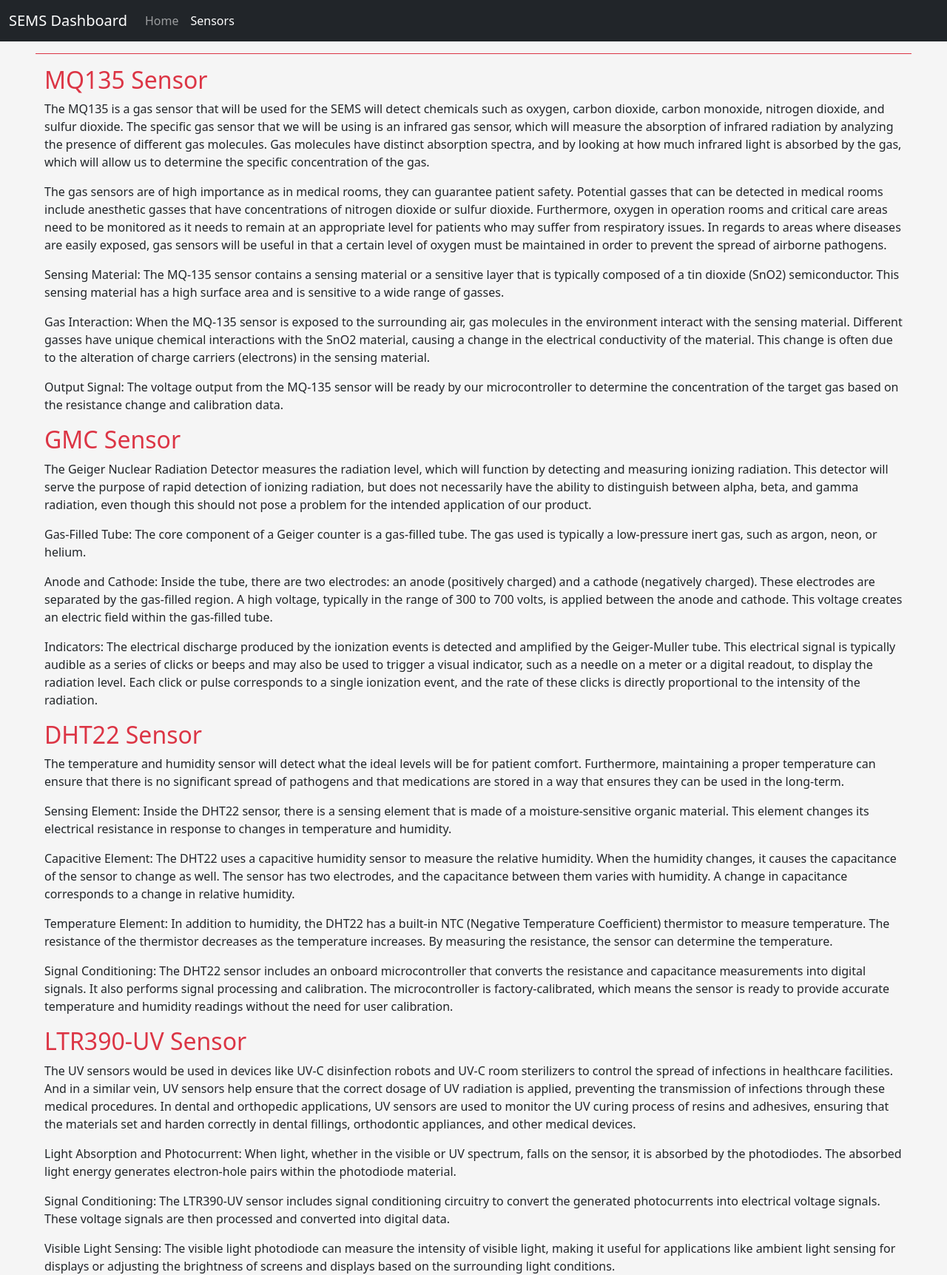
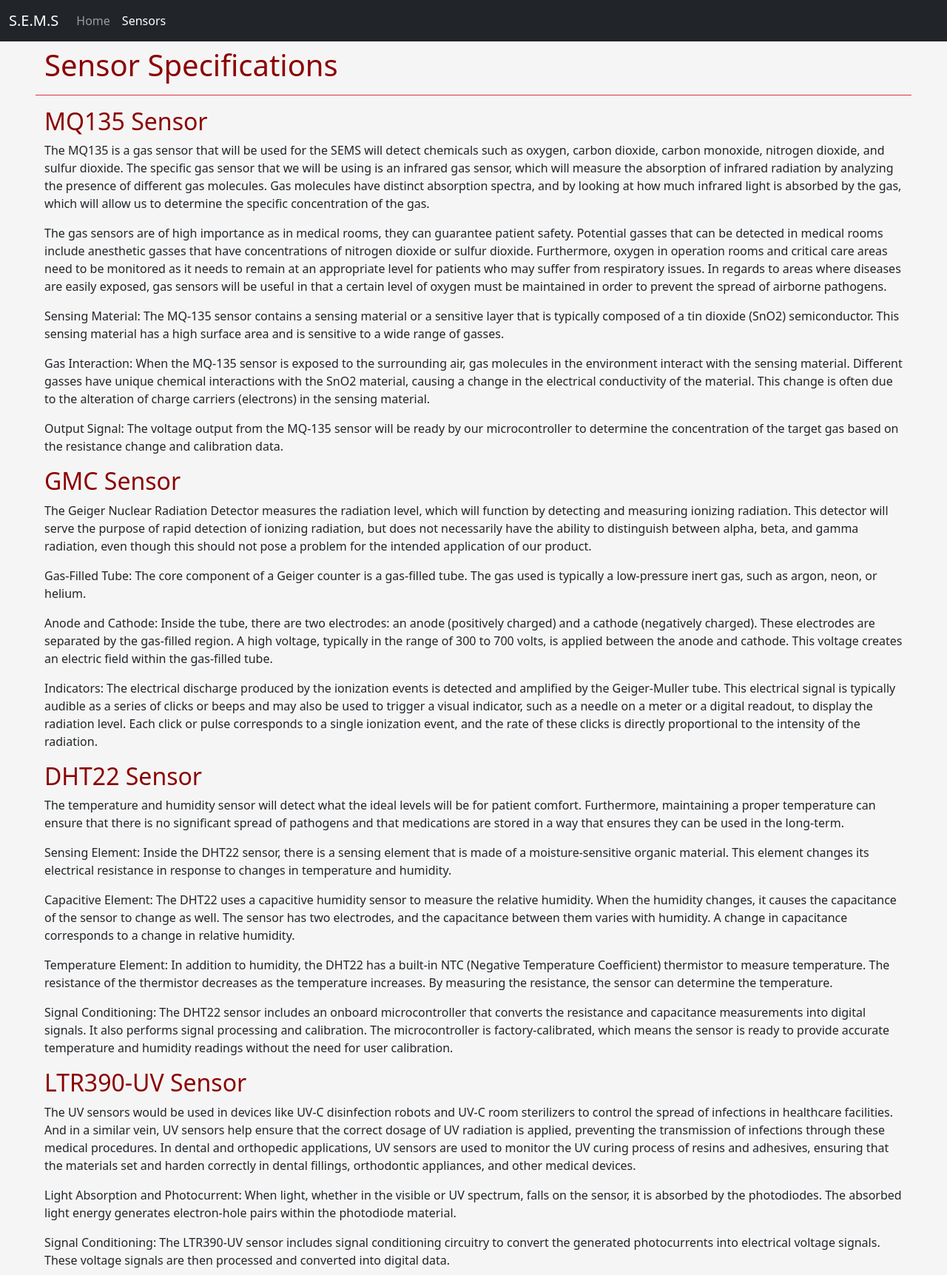
Before and after one commit to matthewlimm/SEMS, a Flask app: template templates/sensors.html in a window 1280 px wide. Shown: the top 1723 px of the page at 74% size. Run offline with Flask 3, Linux system fonts and the light colour scheme; the template is opened without the code that fills it, so the values that code supplies are empty; some libraries are stand-ins or nearby versions.

Commit message:
updated html files

```diff
--- a/templates/index.html
+++ b/templates/index.html
@@ -62,7 +62,7 @@
             <div
               class="d-flex justify-content-between flex-wrap flex-md-nowrap align-items-center pt-3 pb-2 mb-3 border-bottom"
             >
-              <h1 class="h2" style="color:#8B0000">
+              <h1 class="h1" style="color:#8B0000">
                 Smart Environmental Monitoring System Dashboard
               </h1>
             </div>
--- a/templates/sensors.html
+++ b/templates/sensors.html
@@ -29,7 +29,7 @@
       <!-- Fixed navbar -->
       <nav class="navbar navbar-expand-md navbar-dark fixed-top bg-dark">
         <div class="container-fluid">
-          <a class="navbar-brand" href="#">SEMS Dashboard</a>
+          <a class="navbar-brand" href="#">S.E.M.S</a>
           <button
             class="navbar-toggler"
             type="button"
@@ -60,12 +60,15 @@
               <div
                 class="d-flex justify-content-between flex-wrap flex-md-nowrap align-items-center pt-3 pb-2 mb-3 border-bottom border-danger"
               >
+              <h1 class="h1" style="color:#8B0000">
+                Sensor Specifications
+              </h1>
               </div>
             </div>
             <div class="row">
-                <h1 class="h2 text-danger">
+                <h2 class="h2 custom-red-text" style="color:#8B0000">
                     MQ135 Sensor
-                </h1>
+                </h2>
                 <p>
                     The MQ135 is a gas sensor that will be used for the SEMS will detect chemicals such as oxygen, carbon dioxide, carbon monoxide,
                     nitrogen dioxide, and sulfur dioxide. The specific gas sensor that we will be using is an infrared gas sensor, which will measure
@@ -95,9 +98,9 @@
                     target gas based on the resistance change and calibration data.
 
                 </p>
-                <h1 class="h2 text-danger">
+                <h2 class="h2 custom-red-text" style="color:#8B0000">
                     GMC Sensor
-                </h1>
+                </h2>
                 <p>
                     The Geiger Nuclear Radiation Detector measures the radiation level, which will function by detecting and measuring ionizing radiation.
                     This detector will serve the purpose of rapid detection of ionizing radiation, but does not necessarily have the ability to distinguish
@@ -116,9 +119,9 @@
                     audible as a series of clicks or beeps and may also be used to trigger a visual indicator, such as a needle on a meter or a digital readout, to display the radiation
                     level. Each click or pulse corresponds to a single ionization event, and the rate of these clicks is directly proportional to the intensity of the radiation.
                 </p>
-                <h1 class="h2 text-danger">
+                <h2 class="h2 custom-red-text" style="color:#8B0000">
                     DHT22 Sensor
-                </h1>
+                </h2>
                 <p>
                     The temperature and humidity sensor will detect what the ideal levels will be for patient comfort. Furthermore, maintaining a proper
                     temperature can ensure that there is no significant spread of pathogens and that medications are stored in a way that
@@ -143,9 +146,9 @@
                     accurate temperature and humidity readings without the need for user calibration.
 
                 </p>
-                <h1 class="h2 text-danger">
+                <h2 class="h2 custom-red-text" style="color:#8B0000">
                     LTR390-UV Sensor
-                </h1>
+                </h2>
                 <p>
                     The UV sensors would be used in devices like UV-C disinfection robots and UV-C room sterilizers to control the spread of
                     infections in healthcare facilities. And in a similar vein, UV sensors help ensure that the correct dosage of UV radiation is applied,
```
